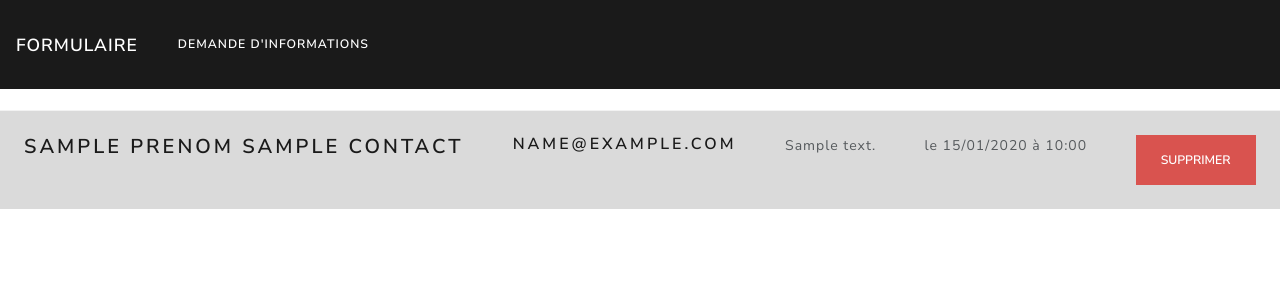
After one commit to Aurel-GitHub/Formulaire-Wikicampers-Symfony, a Symfony app: template templates/form/accueil.html.twig in a window 1280 px wide. The commit adds this page. Shown: the top 300 px of the page. Run offline with Twig, Linux system fonts and the light colour scheme; the template is opened without the code that fills it: most values are stand-ins (such as "Sample title", 1, 10 or a date in 2020); some libraries are stand-ins or nearby versions.

Commit message:
Formulaire + Affichage

```diff
--- a/composer.json
+++ b/composer.json
@@ -12,6 +12,7 @@
         "doctrine/orm": "^2.7",
         "phpdocumentor/reflection-docblock": "^5.2",
         "sensio/framework-extra-bundle": "^5.1",
+        "sensio/generator-bundle": "^3.1",
         "symfony/asset": "3.4.*",
         "symfony/console": "3.4.*",
         "symfony/dotenv": "3.4.*",
@@ -51,7 +52,8 @@
     },
     "autoload": {
         "psr-4": {
-            "App\\": "src/"
+            "App\\": "src/",
+            "Aurel\\ContactBundle\\": "lib/ContactBundle"
         }
     },
     "autoload-dev": {
--- a/config/bundles.php
+++ b/config/bundles.php
@@ -14,4 +14,6 @@ return [
     Symfony\Bundle\DebugBundle\DebugBundle::class => ['dev' => true, 'test' => true],
     Symfony\Bundle\MakerBundle\MakerBundle::class => ['dev' => true],
     Symfony\Bundle\WebServerBundle\WebServerBundle::class => ['dev' => true],
+    Sensio\Bundle\GeneratorBundle\SensioGeneratorBundle::class => ['all' => true],
+    Aurel\ContactBundle\ContactBundle::class => ['all' => true],
 ];
--- /dev/null
+++ b/lib/ContactBundle/Ressources/views/index.html.twig
@@ -0,0 +1 @@
+ca marche !!!!
--- a/templates/base.html.twig
+++ b/templates/base.html.twig
@@ -2,10 +2,26 @@
 <html>
 <head>
     <meta charset="UTF-8">
-        <title>{% block title %}Welcome!{% endblock %}</title>
-        {% block stylesheets %}{% endblock %}
+    <title>{% block title %}Bonjour{% endblock %}</title>
+    {% block stylesheets %}
+        <link rel="stylesheet" href="https://bootswatch.com/4/lux/bootstrap.min.css">
+    {% endblock %}
 </head>
 <body>
+<nav class="navbar navbar-expand-lg navbar-dark bg-primary">
+    <a class="navbar-brand" href="{{ path('accueil') }}">Formulaire</a>
+    <button class="navbar-toggler" type="button" data-toggle="collapse" data-target="#navbarColor01" aria-controls="navbarColor01" aria-expanded="false" aria-label="Toggle navigation">
+        <span class="navbar-toggler-icon"></span>
+    </button>
+    <div class="collapse navbar-collapse" id="navbarColor01">
+        <ul class="navbar-nav mr-auto">
+            <li class="nav-item active">
+                <a class="nav-link" href="{{ path('formContact') }}">Demande d'informations<span class="sr-only">(current)</span></a>
+            </li>
+        </ul>
+
+    </div>
+</nav>
 {% block body %}{% endblock %}
 {% block javascripts %}{% endblock %}
 </body>
--- /dev/null
+++ b/templates/form/accueil.html.twig
@@ -0,0 +1,44 @@
+{% extends 'base.html.twig' %}
+
+{% block title %}Salut{% endblock %}
+
+{% block body %}
+    <br>
+
+    {% for message in app.flashes('success') %}
+        <div class="alert alert-success">
+            {{ message }}
+        </div>
+        <br>
+    {% endfor %}
+
+    {% for message in app.flashes('danger') %}
+        <div class="alert alert-danger">
+            {{ message }}
+        </div>
+        <br>
+    {% endfor %}
+
+    {% for contact in contacts %}
+
+<table class="table table-hover">
+    <tbody>
+    <tr class="table-active">
+        <th scope="primary"><h4>{{ contact.prenom }} {{ contact.nom }}</h4></th>
+        <td><h5>{{ contact.mail}}</h5></td>
+        <td>{{ contact.description }}</td>
+        <td>le {{ contact.createdAt|date("d/m/Y") }} à {{ contact.createdAt|date("H:i") }}</td>
+        <td>
+            <form method="post" action="{{ path('delete_contact', {'id': contact.id}) }}" style="display: inline-block" onsubmit="return confirm('Êtes vous vraiment sûr ?')">
+                <input type="hidden" name="_method" value="DELETE">
+                <input type="hidden" name="_token" value="{{ csrf_token('delete' ~ contact.id) }}">
+                <button class="btn btn-danger">Supprimer</button>
+            </form>
+        </td>
+    </tr>
+    </tbody>
+</table>
+        <br>
+{% endfor %}
+
+{% endblock %}
```
Also changed, not shown: lib/ContactBundle/ContactBundle.php (added, +12 -0 lines), lib/ContactBundle/Controller/ContactController.php (added, +18 -0 lines), templates/form/confirmation.html.twig (added, +22 -0 lines), templates/form/email.html.twig (added, +22 -0 lines), templates/form/formulaire.html.twig (added, +30 -0 lines), 3 other files. Lines whose indentation alone changed are shown as unchanged.
